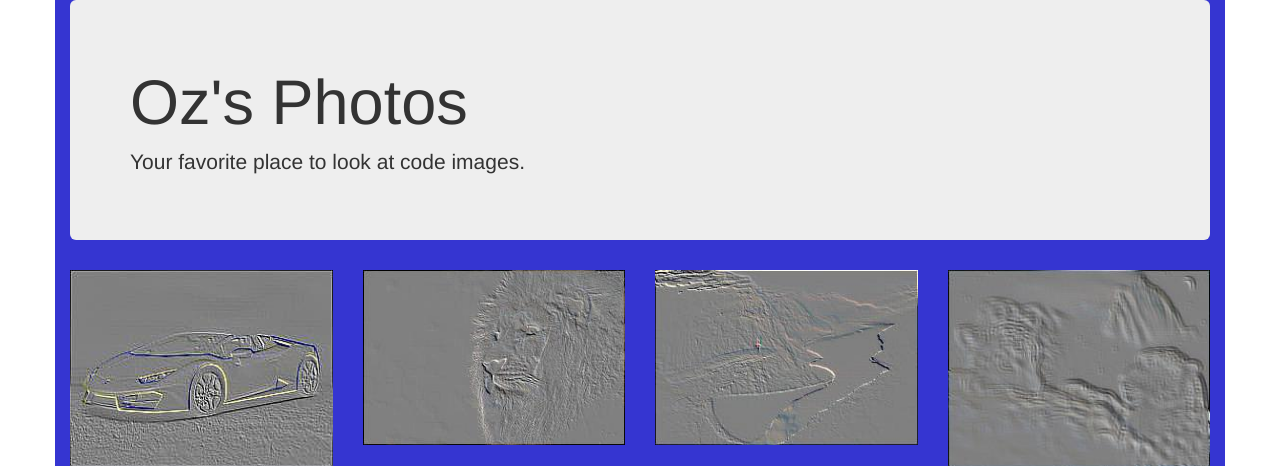
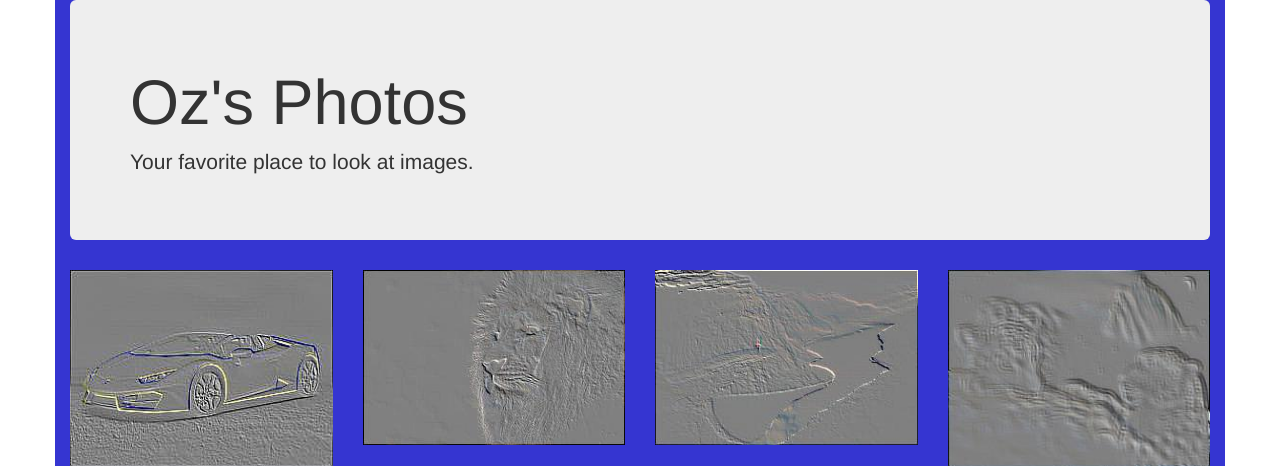
Before and after one commit to OQuinonez/Django-Instagram, a Django app: page /insta/feed/ in a window 1280 px wide. Shown: the top 466 px of the page. Run offline with Django 3.2, Linux system fonts and the light colour scheme; data comes from the database, SQL or seed files in the repository; some libraries are stand-ins or nearby versions.

Commit message:
Changed the wording inside the p tag

```diff
--- a/Instagram/templates/Instagram/feed.html
+++ b/Instagram/templates/Instagram/feed.html
@@ -3,7 +3,7 @@
 <div class="container">
     <div class="jumbotron">
         <h1>Oz's Photos</h1>
-        <p>Your favorite place to look at code images.</p>
+        <p>Your favorite place to look at images.</p>
     </div>
     <div class="row">
     {% if pictures %}
```
